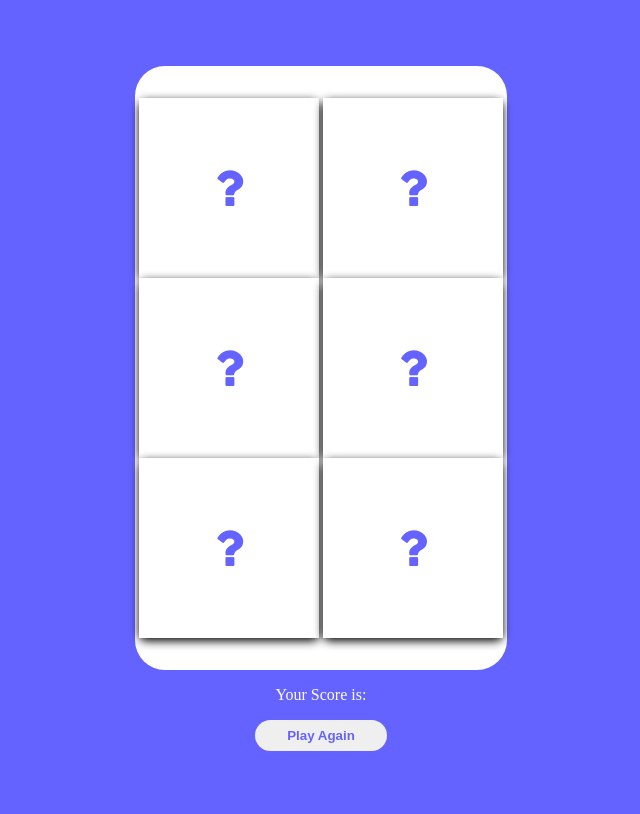
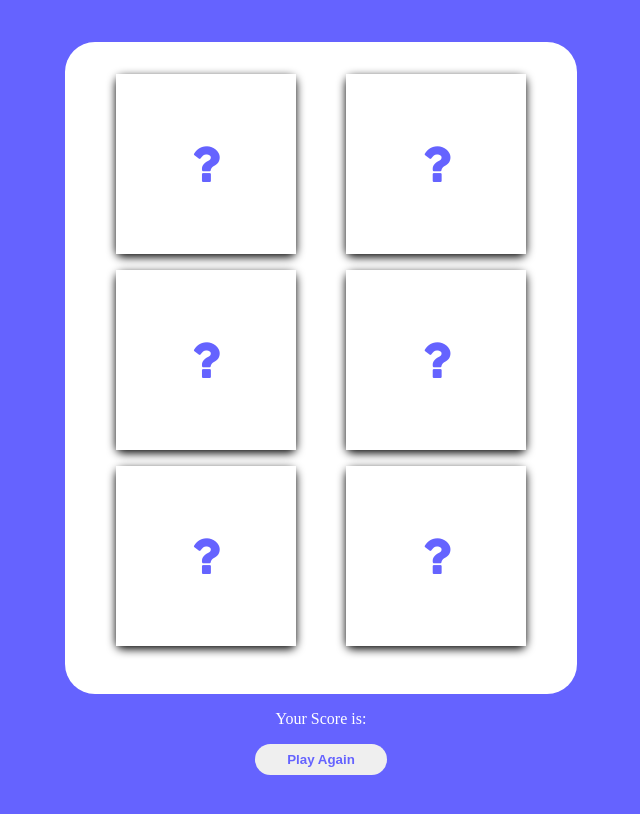
Before and after one commit to ramzielashkar/memory-game, a plain HTML site: page index.html in a window 1280 px wide. Shown: the whole page, without its empty margins (319-959 px from the left). Drawn offline with Linux system fonts and the light colour scheme.

Commit message:
CSS: Updated some styling

```diff
--- a/styles/style.css
+++ b/styles/style.css
@@ -21,7 +21,7 @@ body{
 .cards{
   display: flex;
   justify-content: space-evenly;
-  width:29vw;
+  width:40vw;
   flex-wrap: wrap;
 }
 
@@ -34,8 +34,7 @@ body{
   border-radius: 7px;
   box-shadow: 0 3px 10px black;
   cursor: pointer;
-
-
+  margin-bottom: 1rem;
 }
 
 /* front face of the card */
@@ -54,10 +53,10 @@ body{
 }
 
 /* back face of the card */
-
-.back{
+.hidden{
   display: none;
 }
+
 
 .card img{
 width: 180px;
```
